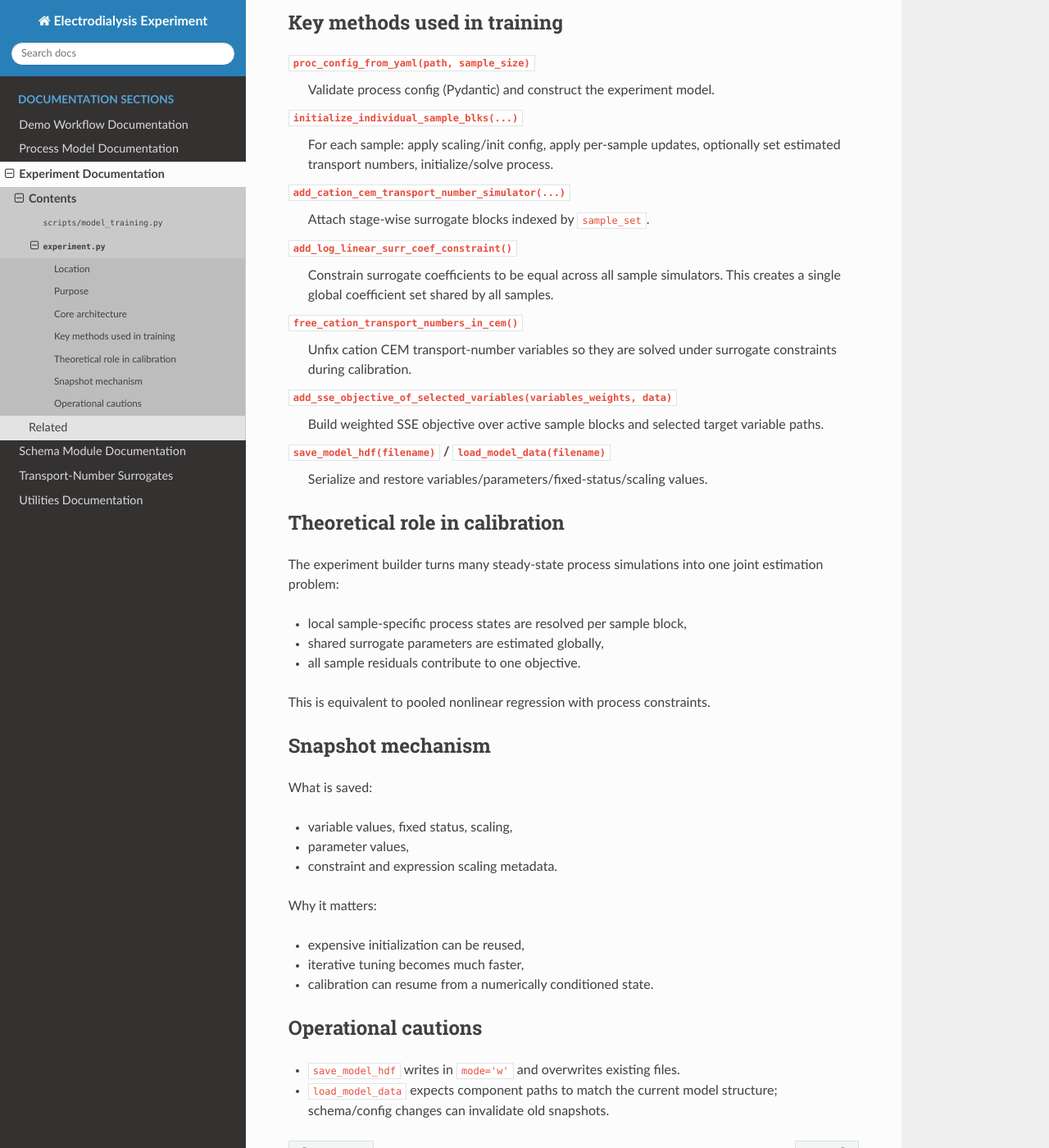
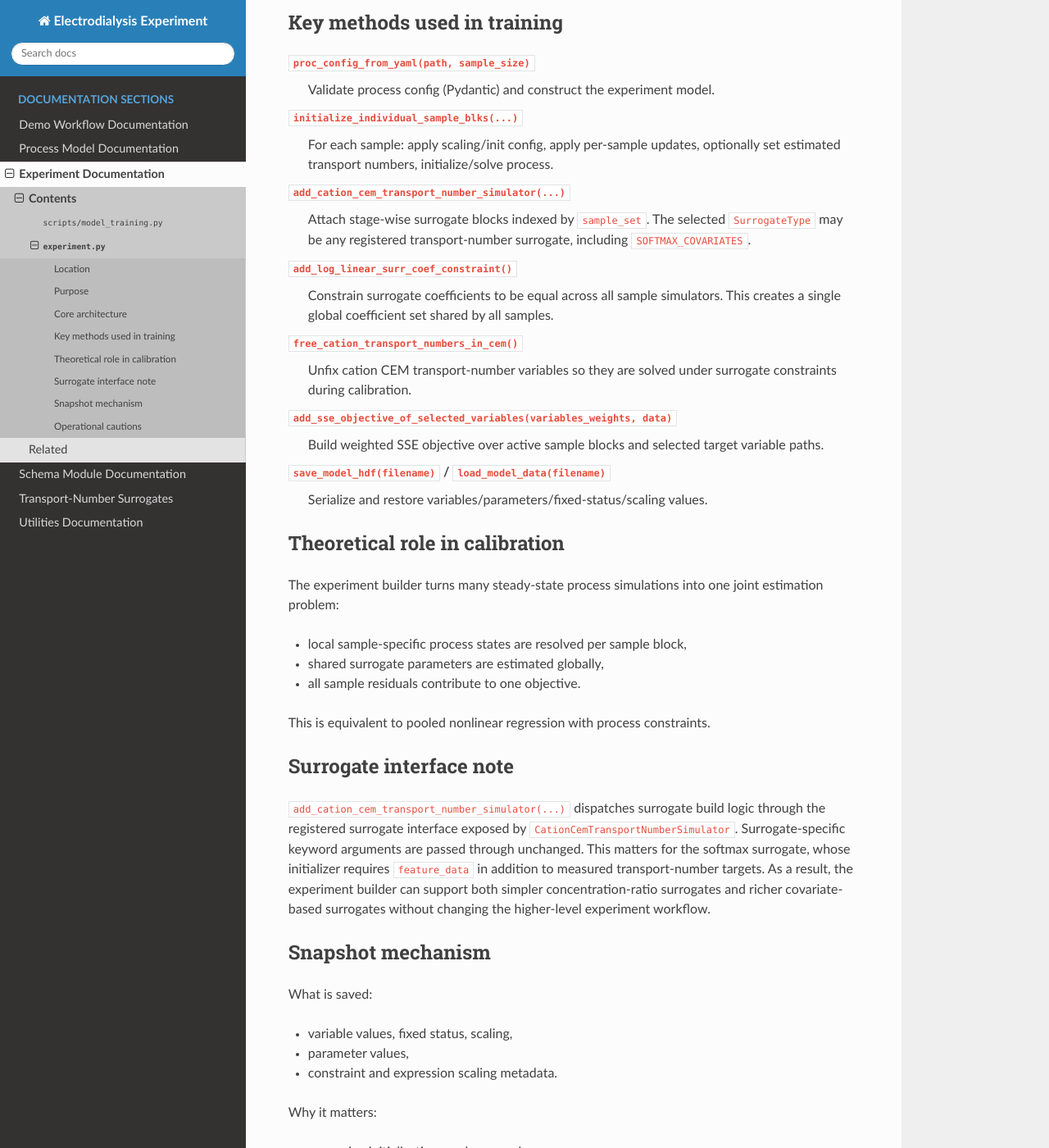
Before and after one commit to watertap-org/Electrodialysis_Experiment, a Sphinx documentation site: the page built from docs/experiment/experiment.rst, in a window 1280 px wide and 1400 px high, scrolled down 615 px. Shown: the whole window at 82% size. Built offline with Sphinx 7.4.7 and the Read the Docs theme 3.1.0, drawn with Linux system fonts in a browser that asks for light colours.

Commit message:
doc smc surr

```diff
--- a/docs/experiment/experiment.rst
+++ b/docs/experiment/experiment.rst
@@ -37,6 +37,8 @@ Key methods used in training
 
 ``add_cation_cem_transport_number_simulator(...)``
   Attach stage-wise surrogate blocks indexed by ``sample_set``.
+  The selected ``SurrogateType`` may be any registered transport-number
+  surrogate, including ``SOFTMAX_COVARIATES``.
 
 ``add_log_linear_surr_coef_constraint()``
   Constrain surrogate coefficients to be equal across all sample simulators.
@@ -65,6 +67,18 @@ joint estimation problem:
 
 This is equivalent to pooled nonlinear regression with process constraints.
 
+Surrogate interface note
+------------------------
+
+``add_cation_cem_transport_number_simulator(...)`` dispatches surrogate build
+logic through the registered surrogate interface exposed by
+``CationCemTransportNumberSimulator``. Surrogate-specific keyword arguments are
+passed through unchanged. This matters for the softmax surrogate, whose
+initializer requires ``feature_data`` in addition to measured transport-number
+targets. As a result, the experiment builder can support both simpler
+concentration-ratio surrogates and richer covariate-based surrogates without
+changing the higher-level experiment workflow.
+
 Snapshot mechanism
 ------------------
 
--- a/docs/surrogates/index.rst
+++ b/docs/surrogates/index.rst
@@ -21,4 +21,5 @@ Contents
 
    cation_cem_simulator
    log_linear_conc_ratio
+   softmax_covariates
    registry
```
Also changed, not shown: docs/surrogates/cation_cem_simulator.rst (+7 -0 lines), docs/surrogates/softmax_covariates.rst (added, +159 -0 lines).
